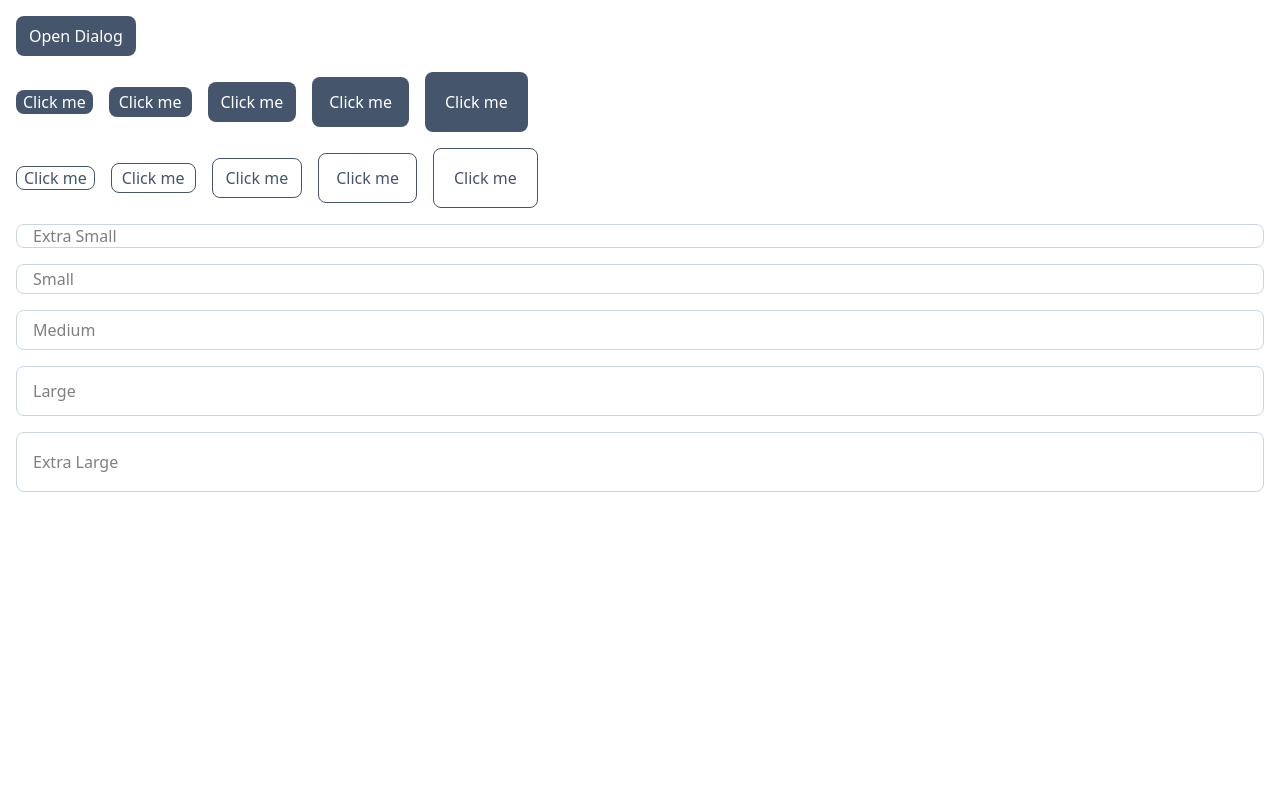
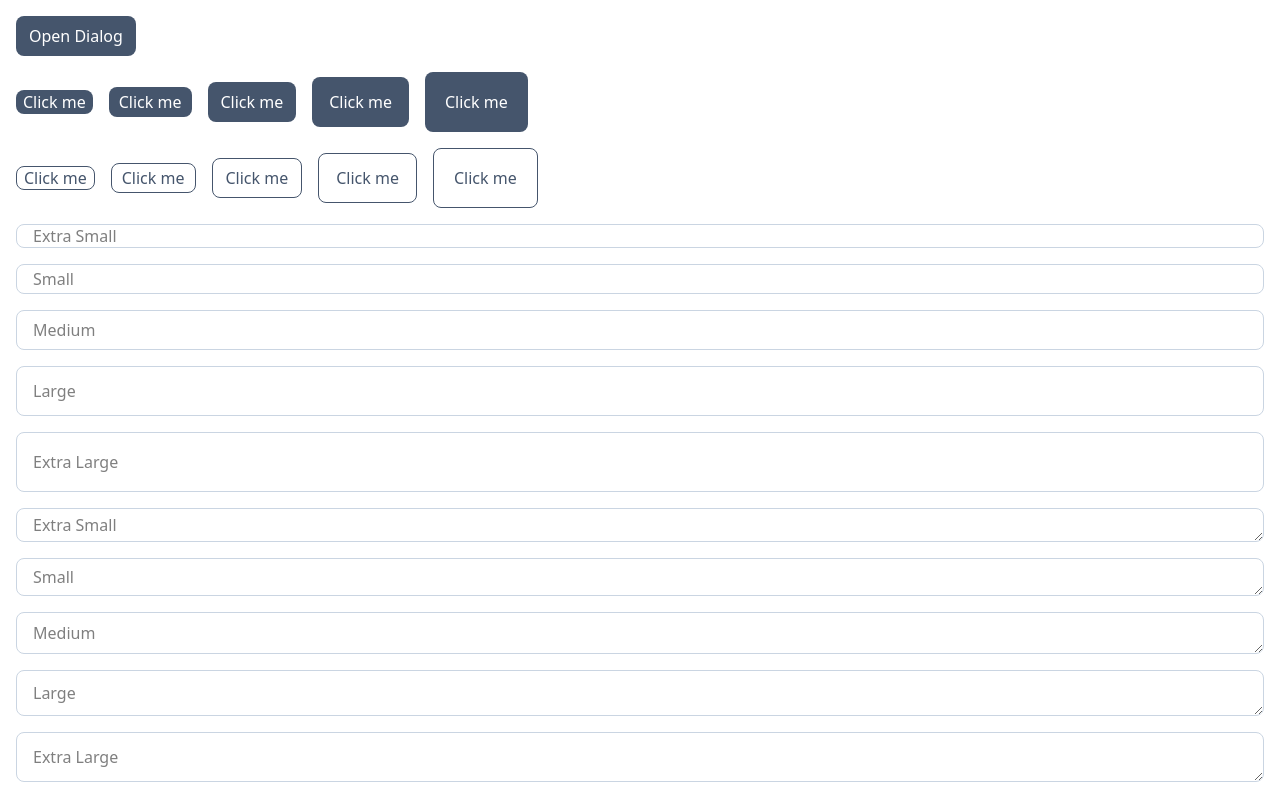
Before and after one commit to Ploppy3/ai-app, a Next.js app: page / in a window 1280 px wide. Built offline with nearby package versions, Linux system fonts and the light colour scheme.

Commit message:
feat: implement initial UI components including Dialog, Textarea, and Icon, along with a useDisclosure hook, and set up the root layout and a demo page.

```diff
--- a/app/layout.jsx
+++ b/app/layout.jsx
@@ -1,6 +1,12 @@
 import { PortalProvider } from '../contexts/PortalContext';
 import './globals.css';
 
+/**
+ * Root layout component
+ * @param {Object} props - Component props
+ * @param {import('react').ReactNode} props.children - The content of the layout
+ * @returns {import('react').JSX.Element} The root layout component
+ */
 export default function RootLayout({ children }) {
   return (
     <html lang="en">
--- a/app/page.jsx
+++ b/app/page.jsx
@@ -2,8 +2,13 @@
 import Button from '../components/Button/Button';
 import Dialog from '../components/Dialog/Dialog';
 import Input from '../components/Input/Input';
+import Textarea from '../components/Textarea/Textarea';
 import { useDisclosure } from '../hooks/useDisclosure';
 
+/**
+ * Home page component
+ * @returns {import('react').JSX.Element} The home page component
+ */
 export default function Home() {
   const { isOpen, open, close } = useDisclosure();
 
@@ -34,6 +39,13 @@ export default function Home() {
         <Input size="lg" placeholder="Large" />
         <Input size="xl" placeholder="Extra Large" />
       </div>
+      <div className="flex items-center gap-4 mt-4 flex-wrap">
+        <Textarea size="xs" placeholder="Extra Small" />
+        <Textarea size="sm" placeholder="Small" />
+        <Textarea size="md" placeholder="Medium" />
+        <Textarea size="lg" placeholder="Large" />
+        <Textarea size="xl" placeholder="Extra Large" />
+      </div>
     </main>
   );
 }
--- a/components/Dialog/Dialog.jsx
+++ b/components/Dialog/Dialog.jsx
@@ -7,7 +7,7 @@ import Button from '../Button/Button';
  * Dialog component
  * @param {Object} props - Component props
  * @param {boolean} props.isOpen - Whether the dialog is open
- * @param {function} props.onClose - Callback when the dialog is closed
+ * @param {() => void} props.onClose - Callback when the dialog is closed
  * @param {import('react').ReactNode} props.children - The content of the dialog
  * @returns {import('react').JSX.Element | null} The dialog component
  */
--- a/components/Icon/Icon.jsx
+++ b/components/Icon/Icon.jsx
@@ -5,7 +5,7 @@ import React from 'react';
  * @param {Object} props - Component props
  * @param {string} props.name - The name of the Material Symbol icon (e.g., 'close', 'menu')
  * @param {string} [props.className] - Additional CSS classes to apply to the icon
- * @param {function} [props.onClick] - Optional click handler for the icon
+ * @param {(event: import('react').MouseEvent) => void} [props.onClick] - Optional click handler for the icon
  * @returns {import('react').JSX.Element} The Icon component
  */
 function Icon({ name, className = '', onClick }) {
--- /dev/null
+++ b/components/Textarea/Textarea.jsx
@@ -0,0 +1,29 @@
+import React from 'react';
+
+/**
+ * Textarea component
+ * @param {Object} props - Component props
+ * @param {'xs' | 'sm' | 'md' | 'lg' | 'xl'} [props.size='md'] - The size of the textarea (affects padding/font-size, height is controlled by rows or className)
+ * @param {string} [props.className] - Additional classes for the textarea
+ * @returns {import('react').JSX.Element} The textarea component
+ */
+function Textarea({ size = 'md', className = '', ...props }) {
+    const sizeClasses = {
+        xs: 'px-[16px] py-[4px]',
+        sm: 'px-[16px] py-[6px]',
+        md: 'px-[16px] py-[8px]',
+        lg: 'px-[16px] py-[10px]',
+        xl: 'px-[16px] py-[12px]',
+    };
+
+    const sizeClass = sizeClasses[size] || sizeClasses.md;
+
+    return (
+        <textarea
+            {...props}
+            className={`border border-gray-300 rounded-lg outline-none focus-visible:outline focus-visible:outline-2 focus-visible:outline-offset-2 focus-visible:outline-black block w-full [field-sizing:content] ${sizeClass} ${className}`}
+        />
+    );
+}
+
+export default Textarea;
--- a/hooks/useDisclosure.js
+++ b/hooks/useDisclosure.js
@@ -4,8 +4,8 @@ import { useState } from 'react';
 /**
  * @typedef {Object} Disclosure
  * @property {boolean} isOpen - Whether the disclosure is open
- * @property {function} open - Function to open the disclosure
- * @property {function} close - Function to close the disclosure
+ * @property {() => void} open - Function to open the disclosure
+ * @property {() => void} close - Function to close the disclosure
  */
 
 /**
@@ -16,7 +16,7 @@ import { useState } from 'react';
 export function useDisclosure(initialState = false) {
   const [isOpen, setIsOpen] = useState(initialState);
 
-  const open = () => {setIsOpen(true);};
+  const open = () => { setIsOpen(true); };
   const close = () => setIsOpen(false);
 
   return { isOpen, open, close };
```
